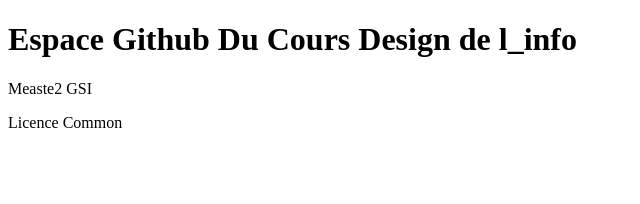
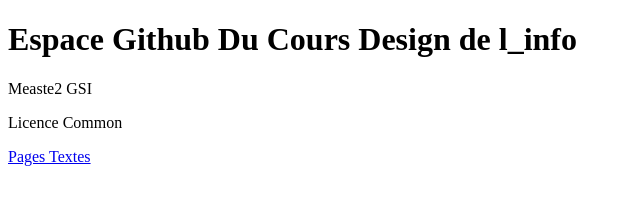
Before and after one commit to DKR2022/design_de_linfo, a plain HTML site: page Index.html in a window 1280 px wide. Shown: the whole page, without its empty margins (0-640 px from the left). Drawn offline with Linux system fonts and the light colour scheme.

Commit message:
Update Index.html

```diff
--- a/Index.html
+++ b/Index.html
@@ -9,5 +9,6 @@
     <h1>Espace Github Du Cours Design de l_info</h1>
     <p>Measte2 GSI</p>
     <p>Licence Common</p>
+    <a href="https://dkr2022.github.io/design_de_linfo/textes.html">Pages Textes</a>
 </body>
 </html>
```
